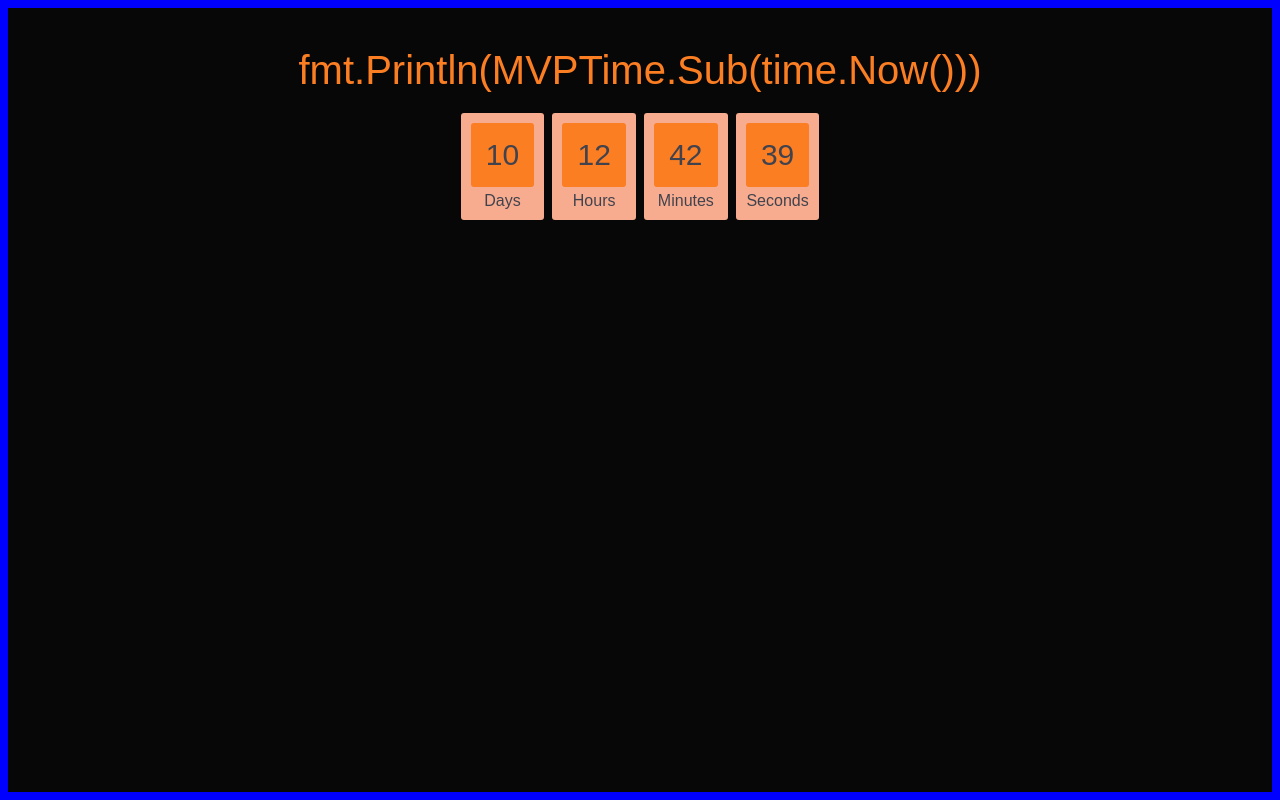
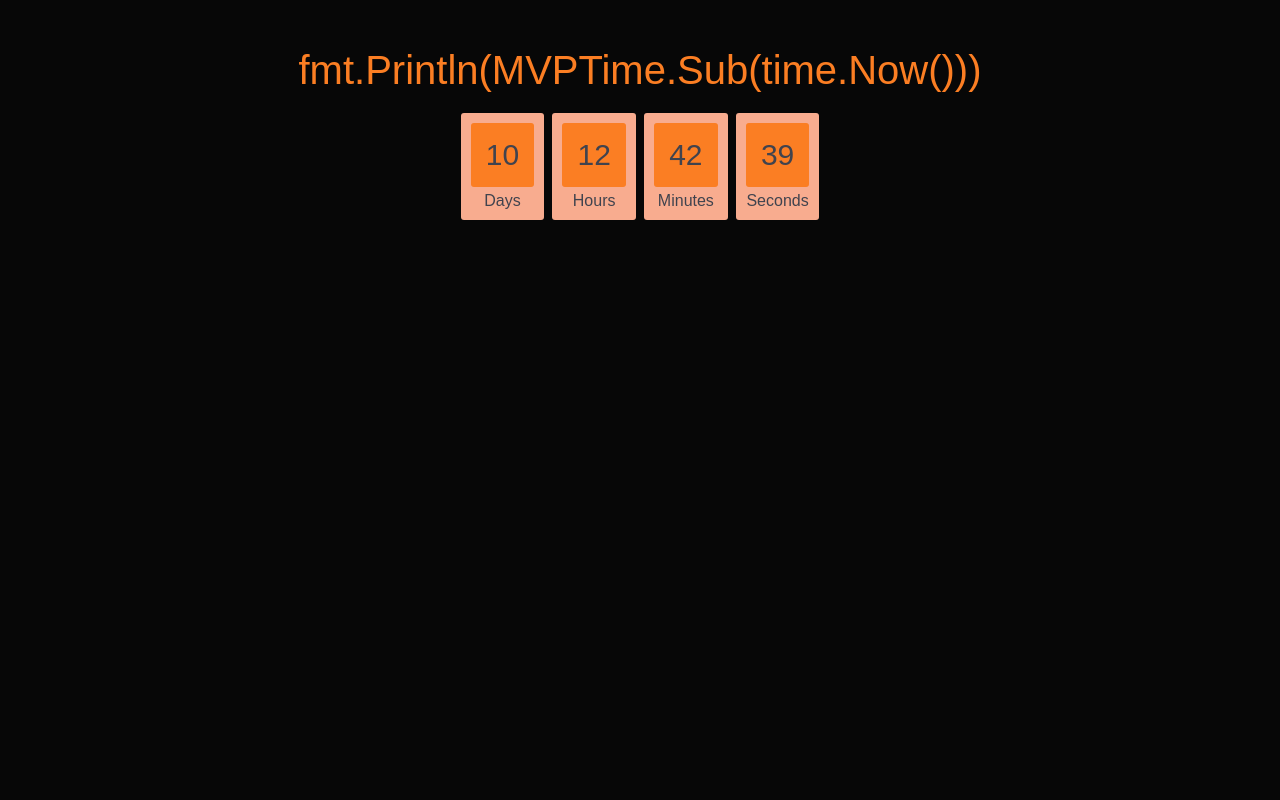
Before and after one commit to stable-genius/timer, a plain HTML site: page index.html in a window 1280 px wide. Drawn offline with Linux system fonts and the light colour scheme.

Commit message:
Update style.css

```diff
--- a/style.css
+++ b/style.css
@@ -4,9 +4,6 @@ html, body {
     left:0;
     right:0;
     position:fixed;
-    background: blue;
-    color: white;
-    font-size: 30px;
 }
 
 body {
```
